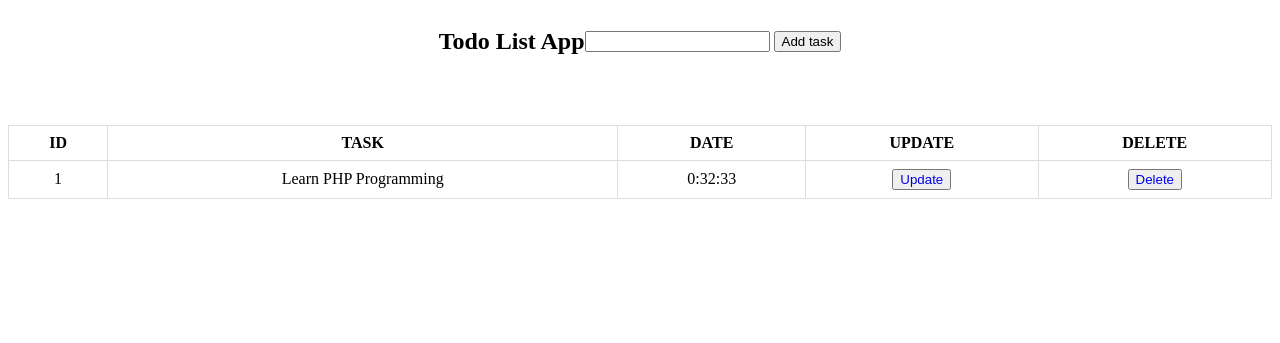
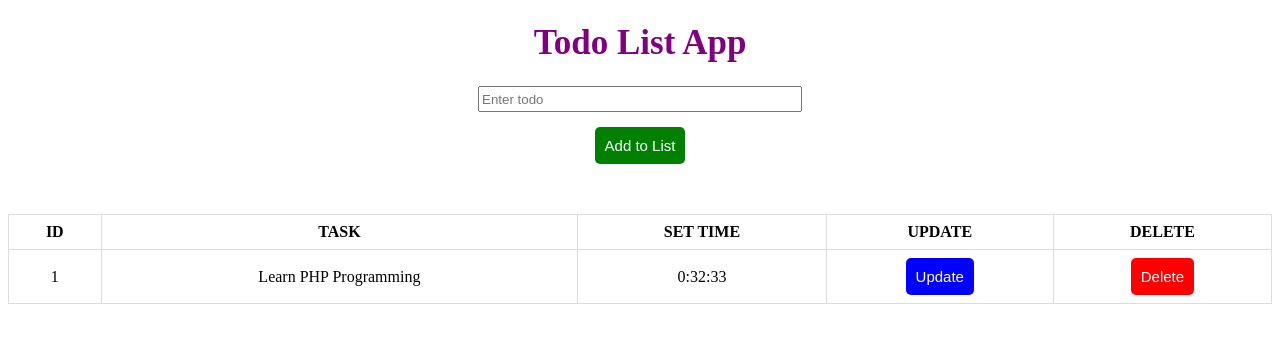
Before and after one commit to Mendyslam/Side_Hustle_Week3_Task, a PHP site: page / in a window 1280 px wide. Shown: the top 343 px of the page. Run offline with PHP 8.4, Linux system fonts and the light colour scheme; data comes from the database, SQL or seed files in the repository; both versions use the stored data as it was after the commit.

Commit message:
Todo LIst App with PDO and mySql

```diff
--- /dev/null
+++ b/dbase.php
@@ -0,0 +1,16 @@
+<?php
+$servername = "localhost";
+$username = "Practice";
+$password = "@Mysqlphp";
+$dbname = "mytodolist";
+
+//Create Connection to data base
+try {
+    $conn = new PDO("mysql:host=$servername;dbname=$dbname", $username, $password);
+    // Set the PDO error mode to exception
+    $conn->setAttribute(PDO::ATTR_ERRMODE, PDO::ERRMODE_EXCEPTION);
+    // echo "Connected successfully";
+} catch(PDOException $e) {
+    echo "Connection failed: " . $e->getMessage();
+}
+?>
--- a/index.php
+++ b/index.php
@@ -1,49 +1,43 @@
 <?php
-$servername = "localhost";
-$username = "Practice";
-$password = "@Mysqlphp";
-$dbname = "mytodolist";
-$title = "Todo List App";
-$action = "Add task";
-$value = "task";
-$newAction = "new";
-
-//Create Connection to data base
+require ('dbase.php');
+//SELECT data from database
 try {
-    $conn = new PDO("mysql:host=$servername;dbname=$dbname", $username, $password);
-    // Set the PDO error mode to exception
-    $conn->setAttribute(PDO::ATTR_ERRMODE, PDO::ERRMODE_EXCEPTION);
-    // echo "Connected successfully";
-} catch(PDOException $e) {
-    echo "Connection failed: " . $e->getMessage();
-}
-
-//Insert Data to the Database
-try {
-    if(isset($_POST['new'])) {
-        if(!empty($_POST['task'])) {
-            $task = htmlspecialchars($_POST['task']);
-            $date = date("G:i:s",time());
-            $sql = "INSERT INTO todo (task, task_date) VALUES ('$task', '$date')";
-            $stmt=$conn->prepare($sql);
-            $stmt->execute();
-            echo "New record created successfully";
-        }
-    }
-} catch (PDOException $e) {
-    echo $sql . "<br>" . $e->getMessage;
-}
-
-//SELECT data from the database
-try {
-    $sql = "SELECT * FROM todo";
+    $sql = 'SELECT * FROM todo';
     $stmt = $conn->prepare($sql);
     $stmt->execute();
     $record = $stmt->fetchAll(PDO::FETCH_OBJ);
-} catch (PDOException $e) {
-    echo "Error: " . $e->getMessage;
+} catch(PDOException $e) {
+    echo "Error: " . $e->getMessage();
 }
 
+try {
+    if($_SERVER['REQUEST_METHOD'] == "POST") {
+        if(!empty($_POST['task'])) {
+            $newtask = htmlspecialchars($_POST['task']);
+            $date = date("G:i:s", time());
+            $sql = "INSERT INTO todo(task, task_date) VALUES('$newtask', '$date')";
+            $stmt = $conn->prepare($sql);
+            if($stmt->execute()) {
+                header('location:index.php');
+            }
+        }
+    }
+} catch(PDOException $e) {
+    echo $sql . "<br>" . $e->getMessage();
+}
+
+try {
+    if(isset($_GET['del'])) {
+        $del = $_GET['del'];
+        $sql = "DELETE FROM todo WHERE id= $del";
+        $stmt = $conn->prepare($sql);
+        if($stmt->execute()) {
+            header('location:index.php');
+        }
+    }
+} catch(PDOException $e) {
+    echo "Error: " . $e->getMessage();
+}
 ?>
 
 <!DOCTYPE html>
@@ -56,10 +50,37 @@ try {
     <style>
         #header {
             margin-bottom: 50px;
-            /* width: 100%; */
-            display: flex;
-            justify-content: center;
-            align-items: center;
+            width: 100%;
+        }
+        h1 {
+            text-align: center;
+            margin-bottom: 5px;
+            font-size: 35px;
+            color: purple;
+        }
+        form {
+            text-align: center;
+        }
+        #input {
+            margin-bottom: 15px;
+            width: 25%;
+            height: 20px;
+        }
+        .btn {
+            color: white;
+            padding: 10px;
+            border-radius: 5px;
+            border: none;
+            font-size: 15px;
+        }
+        .blue {
+            background-color: blue;
+        }
+        .red {
+            background-color: red;
+        }
+        .green {
+            background-color: green;
         }
         #table {
             border-collapse: collapse;
@@ -83,20 +104,19 @@ try {
         }
         a {
             text-decoration: none;
-            /* color: white; */
+            color: white;
         }
-        .blue {
-            /* background-color: blue; */
-            /* border: 0.2px solid #ddd; */
+        .green:hover {
+            cursor: pointer;
         }
     </style>
 </head>
 <body>
     <div id="header">
-        <h2><?php echo $title; ?></h2>
+        <h1>Todo List App</h1><br />
         <form action="<?php echo $_SERVER['PHP_SELF']; ?>" method="POST">
-            <input type="text" name="<?php echo $value; ?>">
-            <input type="submit" name="<?php echo $newAction; ?>" value="<?php echo $action; ?>">
+            <input type="text" name="task" id="input" placeholder="Enter todo"><br/>
+            <input type="submit" name="submit" value="Add to List" class="green btn">
         </form>
     </div>
     <div>
@@ -104,20 +124,20 @@ try {
         <thead>
             <th>ID</th>
             <th>TASK</th>
-            <th>DATE</th>
+            <th>SET TIME</th>
             <th>UPDATE</th>
             <th>DELETE</th>
         </thead>
         <tbody>
-            <?php foreach($record as $row): ?>
+            <?php foreach($record as $row) { ?>
             <tr>
-                <td><?php echo $row->id; ?></td>
-                <td><?php echo $row->task; ?></td>
-                <td><?php echo $row->task_date; ?></td>
-                <td><button><a href="index.php?id=<?php echo $row->id ?>">Update</a></button></td>
-                <td><button><a href="index.php?id=<?php echo $row->id ?>">Delete</a></button></td>
+                <td><?php echo $row->id;?></td>
+                <td><?php echo htmlspecialchars($row->task);?></td>
+                <td><?php echo $row->task_date;?></td>
+                <td><button class="blue btn"><a href="update.php?update=<?php echo $row->id;?>">Update</a></button></td>
+                <td><button class="red btn"><a href="index.php?del=<?php echo $row->id;?>">Delete</a></button></td>
             </tr>
-            <?php endforeach; ?>
+            <?php } ?>
         </tbody>
         </table>
     </div>
```
Also changed, not shown: mytodolist.sql (added, +66 -0 lines), update.php (added, +85 -0 lines).
